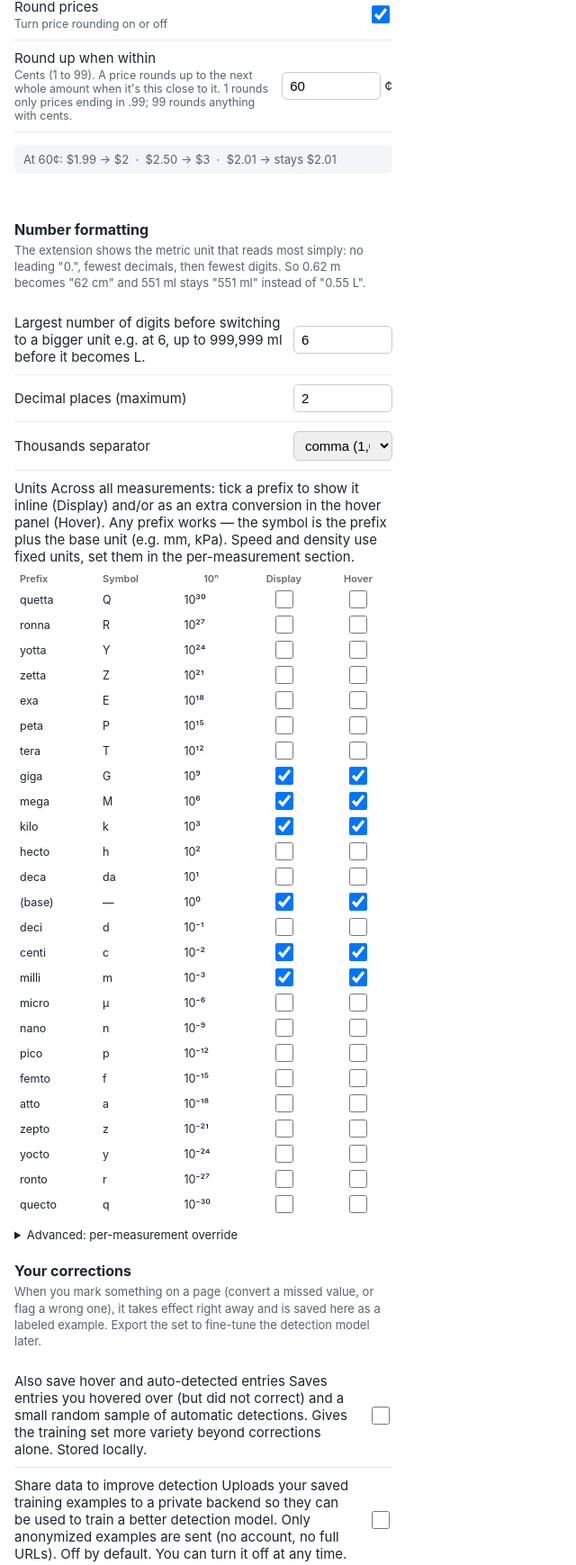
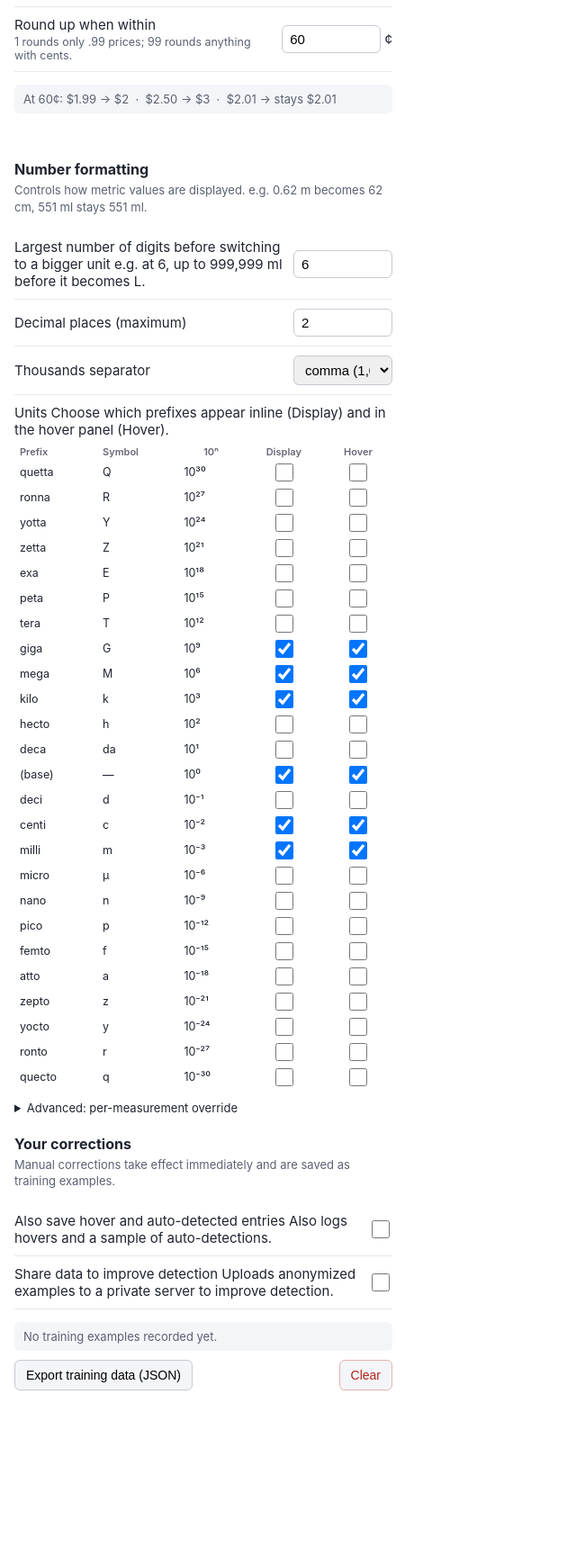
Before and after one commit to ja-ortiz-uniandes/metric-glance, a browser extension: page extension/options.html in a window 1280 px wide. Shown: the part 211-1950 px from the top of the page at 90% size, without its empty margins (0-640 px from the left). After the commit the page ends 1782 px from the top, so only its background shows below. Drawn offline with Linux system fonts and the light colour scheme.

Commit message:
ux: shorten options page descriptions, move detail to tooltips

```diff
--- a/extension/options.html
+++ b/extension/options.html
@@ -87,11 +87,7 @@
     <button id="nudge-on" class="actionbtn" style="white-space:nowrap; flex-shrink:0; font-size:13px; padding:6px 10px;">Turn on</button>
   </div>
   <h1>Price rounding</h1>
-  <p class="hint">
-    Prices are rounded up to the next whole amount when they're within the
-    cents threshold below it, and shown with a dotted underline. Hover or tap
-    to see the exact price. Changes apply to pages after they reload.
-  </p>
+  <p class="hint">Rounds prices near a whole number up. Hover or tap the dotted value to see the exact price.</p>
 
   <div class="row">
     <label for="enabled">Round prices
@@ -102,9 +98,7 @@
 
   <div class="row">
     <label for="cents">Round up when within
-      <span class="sub">Cents (1 to 99). A price rounds up to the next whole
-        amount when it's this close to it. 1 rounds only prices ending in .99;
-        99 rounds anything with cents.</span>
+      <span class="sub" title="Cents (1–99): rounds up when within this many cents of the next whole number.">1 rounds only .99 prices; 99 rounds anything with cents.</span>
     </label>
     <span style="white-space:nowrap"><input type="number" id="cents" min="1" max="99" step="1" /> ¢</span>
   </div>
@@ -113,11 +107,7 @@
   <div id="status"></div>
 
   <h1 style="margin-top:22px">Number formatting</h1>
-  <p class="hint">
-    The extension shows the metric unit that reads most simply: no leading
-    "0.", fewest decimals, then fewest digits. So 0.62 m becomes "62 cm" and
-    551 ml stays "551 ml" instead of "0.55 L".
-  </p>
+  <p class="hint">Controls how metric values are displayed. e.g. 0.62 m becomes 62 cm, 551 ml stays 551 ml.</p>
   <div class="row">
     <label for="oom">Largest number of digits before switching to a bigger unit
       <span class="hint">e.g. at 6, up to 999,999 ml before it becomes L.</span>
@@ -140,36 +130,27 @@
 
   <div class="row" style="display:block; border-bottom:none">
     <label>Units
-      <span class="hint">Across all measurements: tick a prefix to show it inline (Display) and/or as an extra conversion in the hover panel (Hover). Any prefix works — the symbol is the prefix plus the base unit (e.g. mm, kPa). Speed and density use fixed units, set them in the per-measurement section.</span>
+      <span class="hint" title="Any prefix works — symbol is prefix + base unit (e.g. mm, kPa). Speed and density use fixed units; override them in the section below.">Choose which prefixes appear inline (Display) and in the hover panel (Hover).</span>
     </label>
     <div id="tiers" style="margin-top:6px"></div>
   </div>
   <details id="advanced" style="margin:2px 0 8px">
     <summary style="cursor:pointer; font-size:13px">Advanced: per-measurement override</summary>
-    <p class="hint">Override the choice above for one measurement. Display = shown inline (leave all off to follow the table above). Hover = shown as extra conversions in the hover panel.</p>
+    <p class="hint">Override the unit choice above for a specific measurement type.</p>
     <div id="advbody"></div>
   </details>
 
   <h1 style="margin-top:22px">Your corrections</h1>
-  <p class="hint">
-    When you mark something on a page (convert a missed value, or flag a wrong
-    one), it takes effect right away and is saved here as a labeled example.
-    Export the set to fine-tune the detection model later.
-  </p>
+  <p class="hint">Manual corrections take effect immediately and are saved as training examples.</p>
   <div class="row">
     <label for="logsamples">Also save hover and auto-detected entries
-      <span class="hint">Saves entries you hovered over (but did not correct)
-        and a small random sample of automatic detections. Gives the training
-        set more variety beyond corrections alone. Stored locally.</span>
+      <span class="hint" title="Gives the training set more variety beyond manual corrections alone. Stored locally only.">Also logs hovers and a sample of auto-detections.</span>
     </label>
     <input type="checkbox" id="logsamples" />
   </div>
   <div class="row">
     <label for="sharedata">Share data to improve detection
-      <span class="hint">Uploads your saved training examples to a private
-        backend so they can be used to train a better detection model. Only
-        anonymized examples are sent (no account, no full URLs). Off by
-        default. You can turn it off at any time.</span>
+      <span class="hint" title="No full URLs, no account. You can turn this off at any time.">Uploads anonymized examples to a private server to improve detection.</span>
     </label>
     <input type="checkbox" id="sharedata" />
   </div>
```
